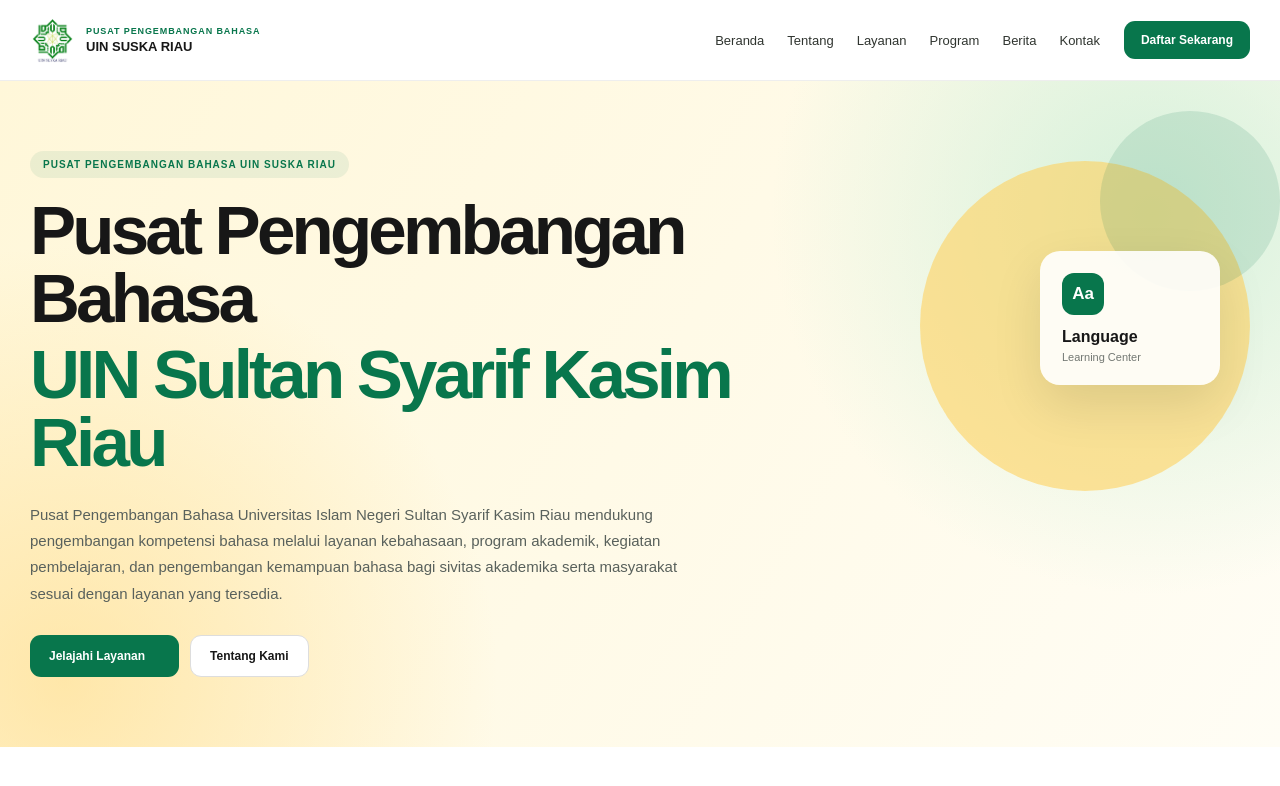
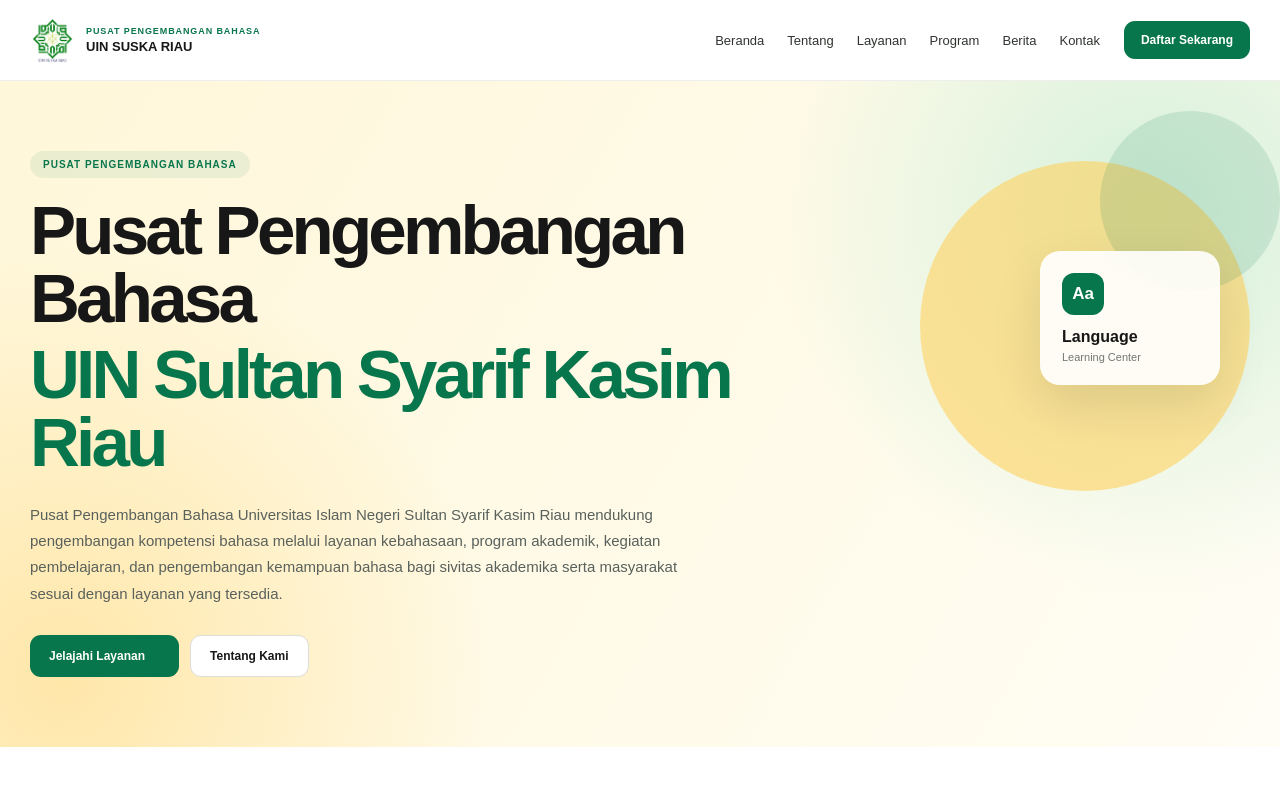
Before and after one commit to MYEWASMYNAME/pusat-bahasa-uin, a React (Vite) app: page / in a window 1280 px wide. Shown: the top 786 px of the page. Built offline with nearby package versions, Linux system fonts and the light colour scheme.

Commit message:
Update hero badge text in Home component

```diff
--- a/src/pages/Home.jsx
+++ b/src/pages/Home.jsx
@@ -8,7 +8,7 @@
           <div className="container hero-container">
             <div className="hero-content">
               <div className="hero-badge">
-                PUSAT PENGEMBANGAN BAHASA UIN SUSKA RIAU
+                PUSAT PENGEMBANGAN BAHASA
               </div>
 
               <h1>
```
